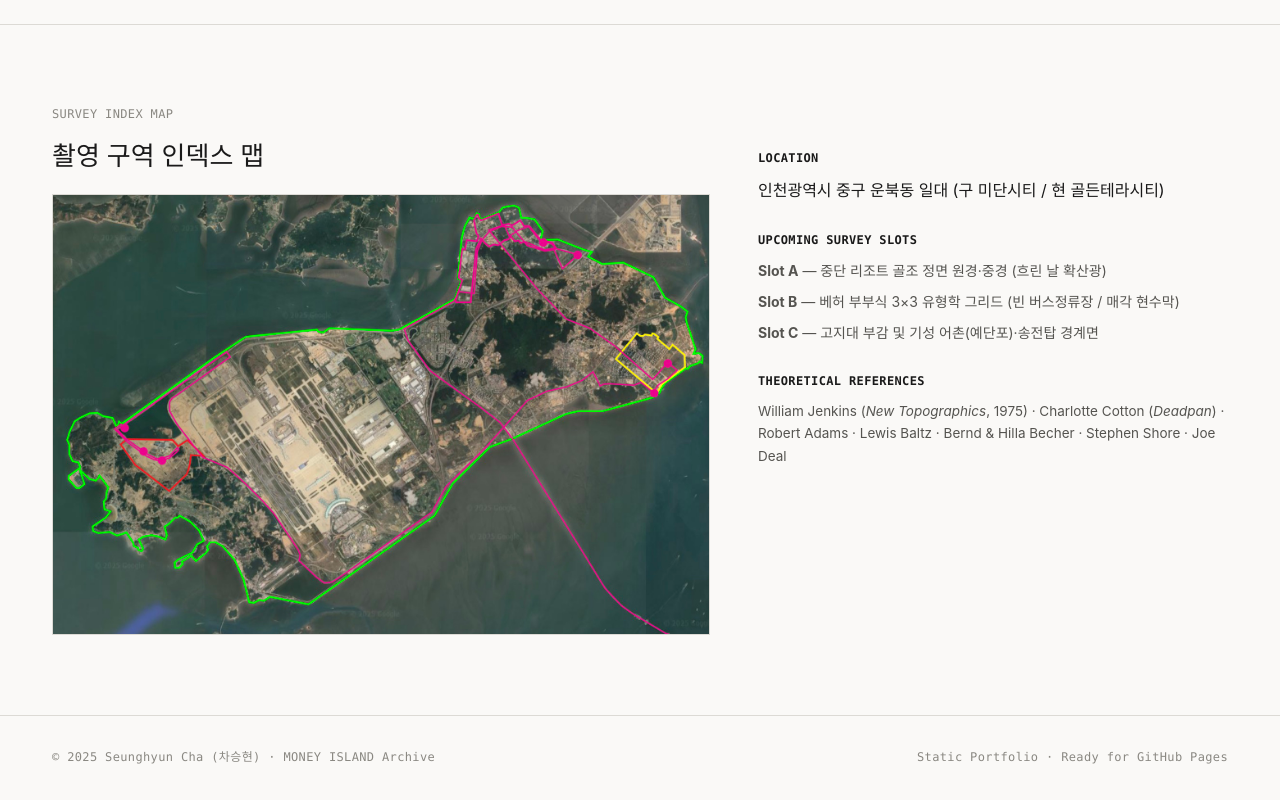
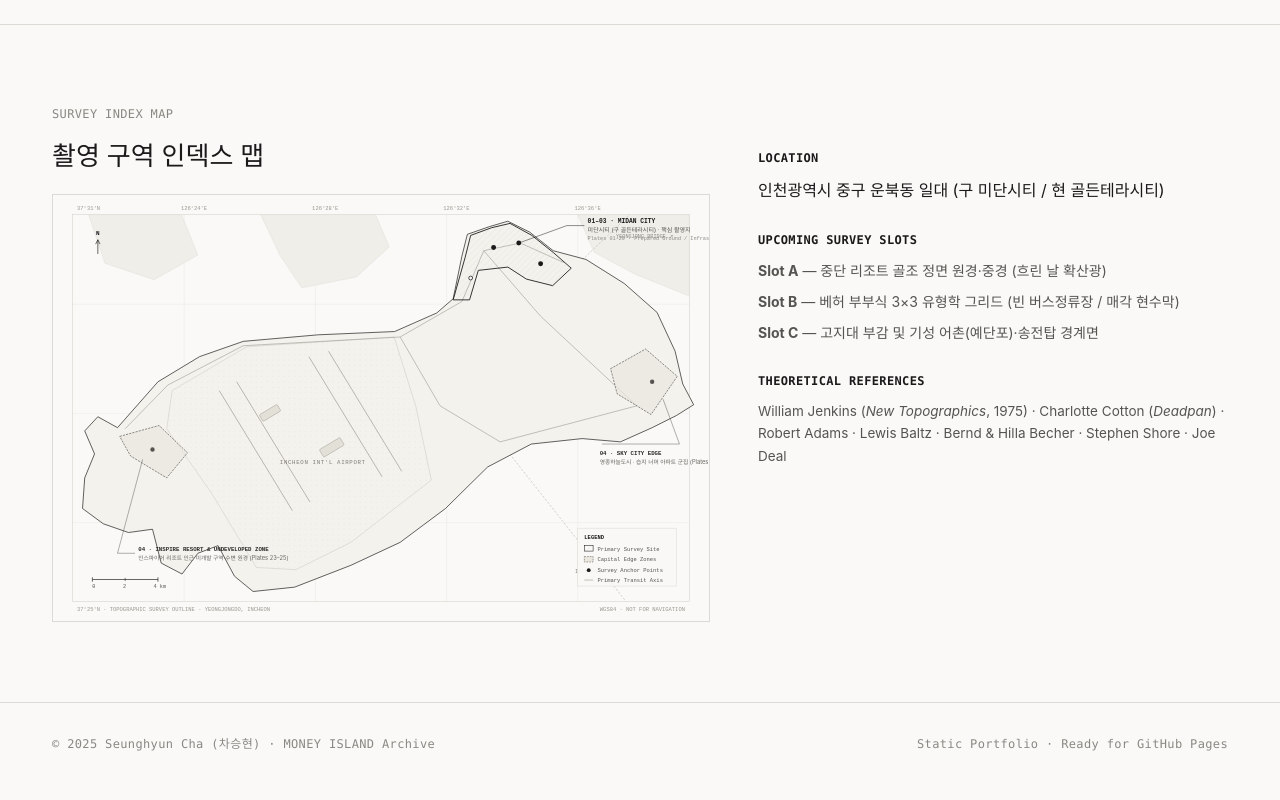
Before and after one commit to chuaseunghyun/chuaseunghyun.github.io, a plain HTML site: page index.html in a window 1280 px wide. Shown: the part 6376-7176 px from the top of the page. Drawn offline with Linux system fonts and the light colour scheme.

Commit message:
Add files via upload

```diff
--- a/index.html
+++ b/index.html
@@ -104,7 +104,7 @@
           <p class="eyebrow mono-meta">SURVEY INDEX MAP</p>
           <h2 data-i18n="mapHeading">촬영 구역 인덱스 맵</h2>
           <figure class="map-figure">
-            <img src="images/map.jpg" alt="인천 영종국제도시 미단시티 촬영 구역 위성지도" loading="lazy" />
+            <img src="images/yeongjongdo_outline_map.svg" alt="인천 영종국제도시 미단시티 미니멀 벡터 윤곽선 인덱스 맵" loading="lazy" />
           </figure>
         </div>
         <div class="map-info">
```
Also changed, not shown: images/yeongjongdo_outline_map.svg (added).
